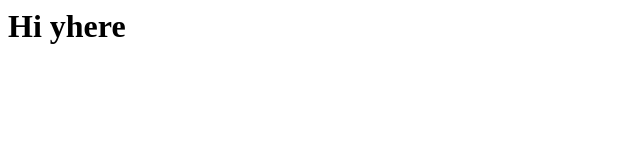
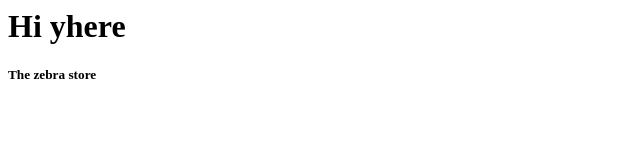
Before and after one commit to RafiaZ/lamas, a plain HTML site: page index.html in a window 1280 px wide. Shown: the full height of the page, 0-640 px from the left. Drawn offline with Linux system fonts and the light colour scheme.

Commit message:
Adding tag
Adding tag

```diff
--- a/index.html
+++ b/index.html
@@ -8,5 +8,6 @@
     <h1>Hi yhere
 
     </h1>
+    <h5>The zebra store</h5>
 </body>
 </html>
```
